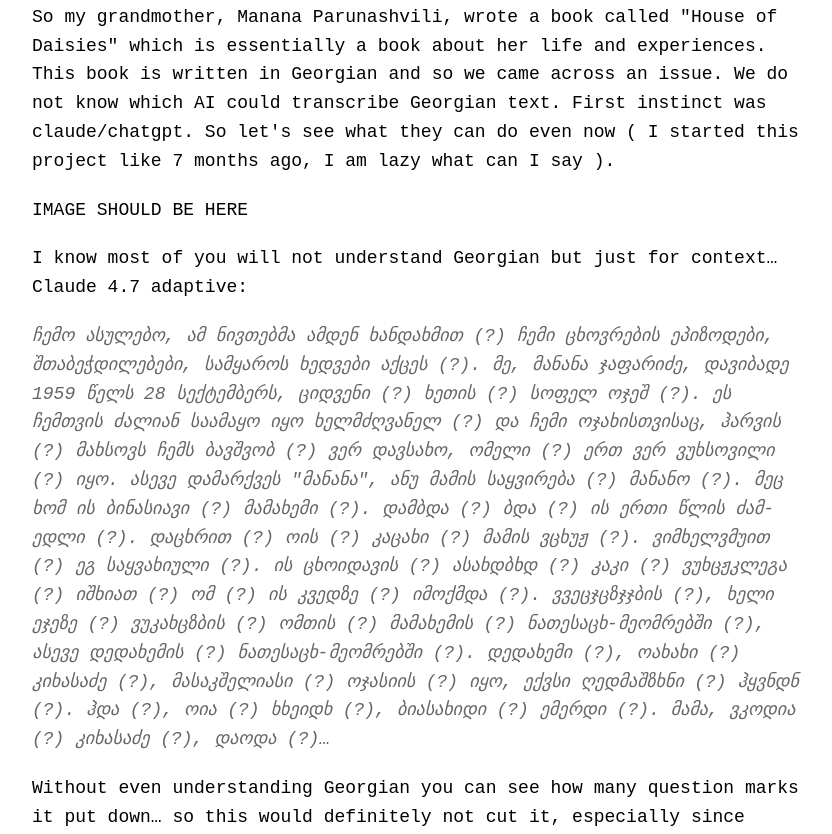
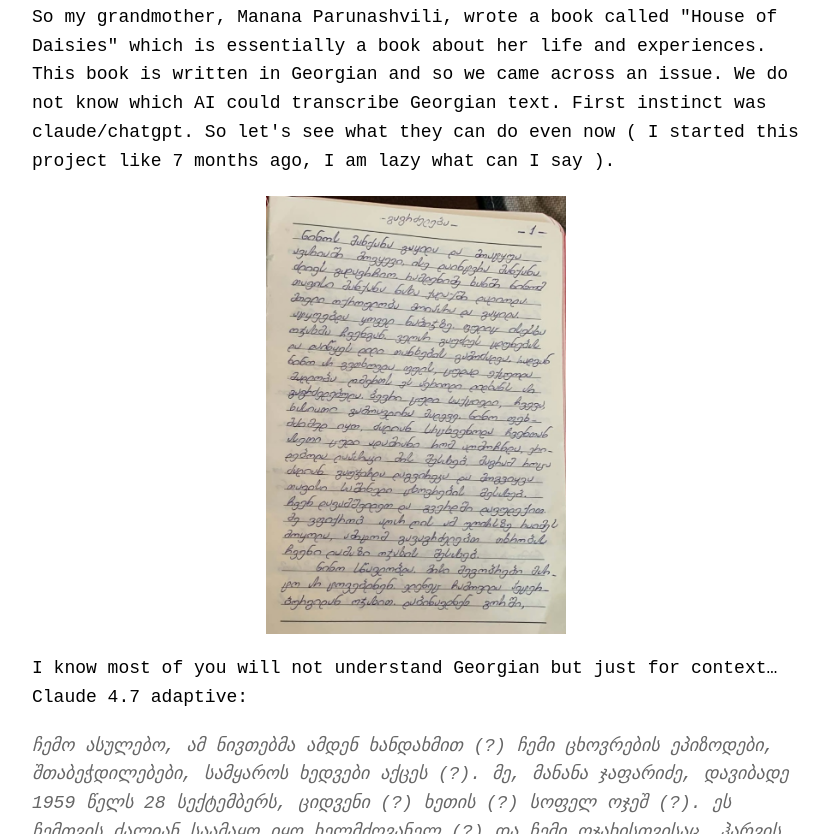
Before and after one commit to unseenmeli/meli.sh, a website with bundled scripts: page posts/post3.html in a window 1280 px wide. Shown: the part 463-1297 px from the top of the page, without its empty margins (224-1056 px from the left). Built offline with nearby package versions, Linux system fonts and the light colour scheme.

Commit message:
new img added to post3

```diff
--- a/posts/post3.html
+++ b/posts/post3.html
@@ -25,7 +25,7 @@
           know which AI could transcribe Georgian text. First instinct was claude/chatgpt. So let's see what they can do
           even now ( I started this project like 7 months ago, I am lazy what can I say ).
         </p>
-        <p>IMAGE SHOULD BE HERE</p>
+        <img class="post-img" src="../media/index/transcribe1.jpeg" />
         <p>I know most of you will not understand Georgian but just for context… Claude 4.7 adaptive:</p>
         <p style="font-style: italic; color: #666">
           ჩემო ასულებო, ამ ნივთებმა ამდენ ხანდახმით (?) ჩემი ცხოვრების ეპიზოდები, შთაბეჭდილებები, სამყაროს ხედვები აქცეს
--- a/style.css
+++ b/style.css
@@ -373,6 +373,14 @@ a:hover {
   font-family: "Courier New", monospace;
   line-height: 1.6;
   margin-bottom: 20px;
+}
+
+.post-img {
+  display: block;
+  max-width: 300px;
+  width: 100%;
+  height: auto;
+  margin: 20px auto;
 }
 
 .post-main a {
```
Also changed, not shown: media/index/transcribe1.jpeg (added).
